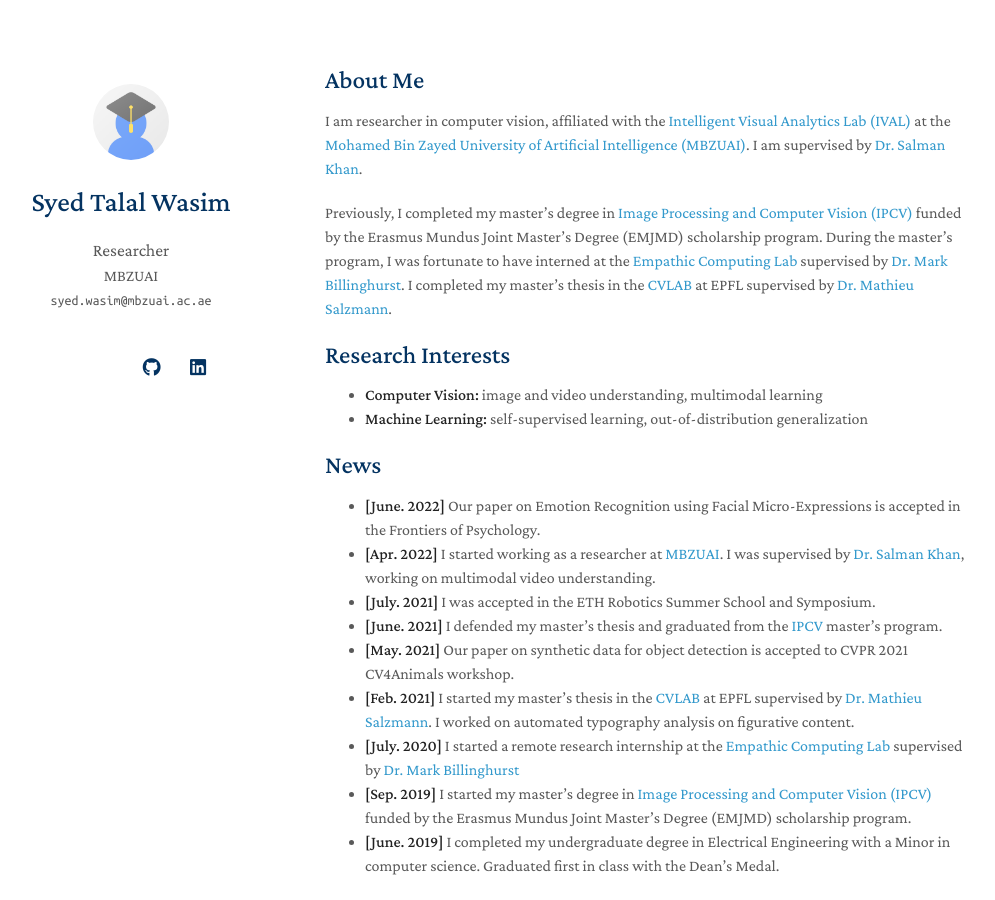
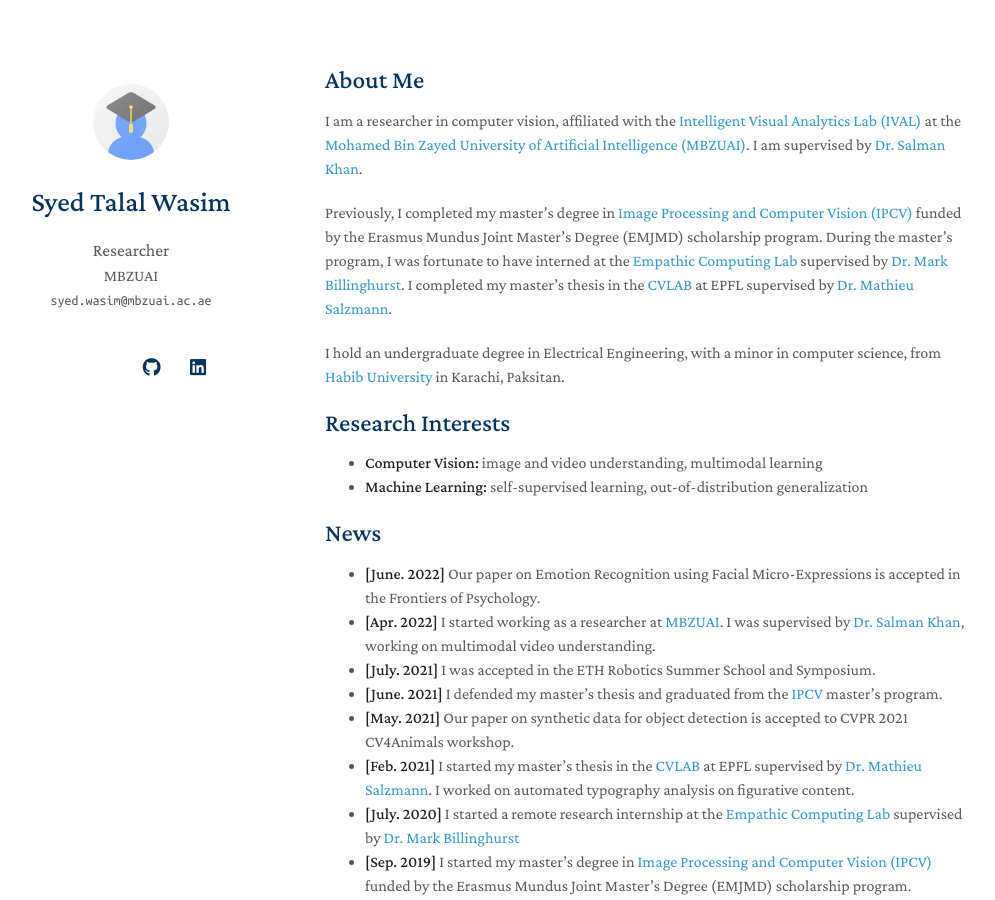
Before and after one commit to TalalWasim/talalwasim.github.io, a Jekyll site: the page built from index.md, in a window 1280 px wide and 900 px high. Shown: the whole window, without its empty margins (145-1140 px from the left). Built offline with Jekyll 4.4.1, drawn with Linux system fonts in a browser that asks for light colours; nearby versions of some CDN libraries; a style sheet for code colours, icons or effects is not loaded; our own code applies the rules of GitHub Pages for plain Markdown files.

Commit message:
updated information

```diff
--- a/index.md
+++ b/index.md
@@ -4,9 +4,11 @@ layout: homepage
 
 ## About Me
 
-I am researcher in computer vision, affiliated with the [Intelligent Visual Analytics Lab (IVAL)](https://www.ival-mbzuai.com/){:target="_blank"} at the [Mohamed Bin Zayed University of Artificial Intelligence (MBZUAI)](https://mbzuai.ac.ae/){:target="_blank"}. I am supervised by [Dr. Salman Khan](https://scholar.google.com.pk/citations?user=M59O9lkAAAAJ&hl=en){:target="_blank"}.
+I am a researcher in computer vision, affiliated with the [Intelligent Visual Analytics Lab (IVAL)](https://www.ival-mbzuai.com/){:target="_blank"} at the [Mohamed Bin Zayed University of Artificial Intelligence (MBZUAI)](https://mbzuai.ac.ae/){:target="_blank"}. I am supervised by [Dr. Salman Khan](https://scholar.google.com.pk/citations?user=M59O9lkAAAAJ&hl=en){:target="_blank"}.
 
 Previously, I completed my master's degree in [Image Processing and Computer Vision (IPCV)](http://ipcv.eu/){:target="_blank"} funded by the Erasmus Mundus Joint Master's Degree (EMJMD) scholarship program. During the master's program, I was fortunate to have interned at  the [Empathic Computing Lab](http://empathiccomputing.org/){:target="_blank"} supervised by [Dr. Mark Billinghurst](https://scholar.google.com/citations?user=S-J_ItYAAAAJ&hl=en){:target="_blank"}. I completed my master's thesis in the [CVLAB](https://www.epfl.ch/labs/cvlab/){:target="_blank"} at EPFL supervised by [Dr. Mathieu Salzmann](https://scholar.google.com/citations?user=n-B0jr4AAAAJ&hl=en&oi=ao){:target="_blank"}.
+
+I hold an undergraduate degree in Electrical Engineering, with a minor in computer science, from [Habib University](https://habib.edu.pk/){:target="_blank"} in Karachi, Paksitan.
 
 ## Research Interests
 
```
